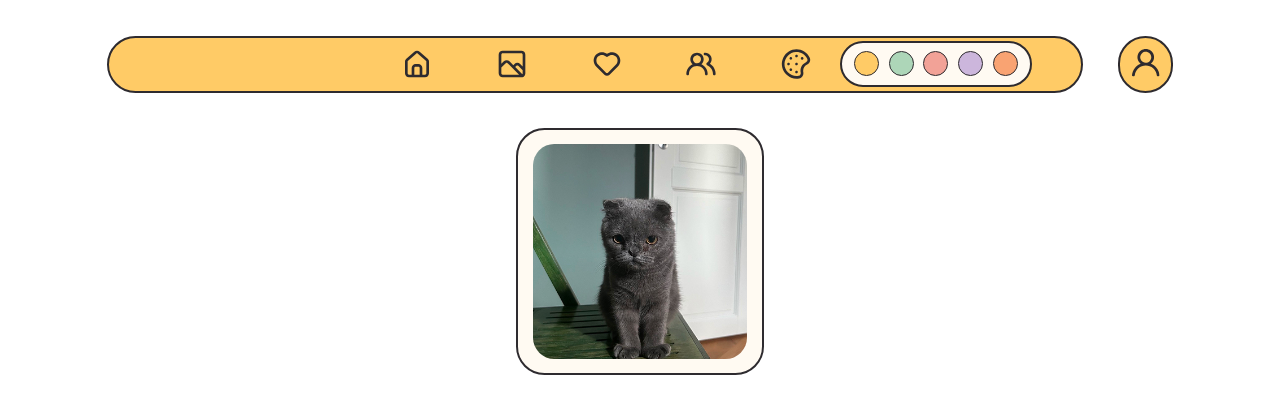
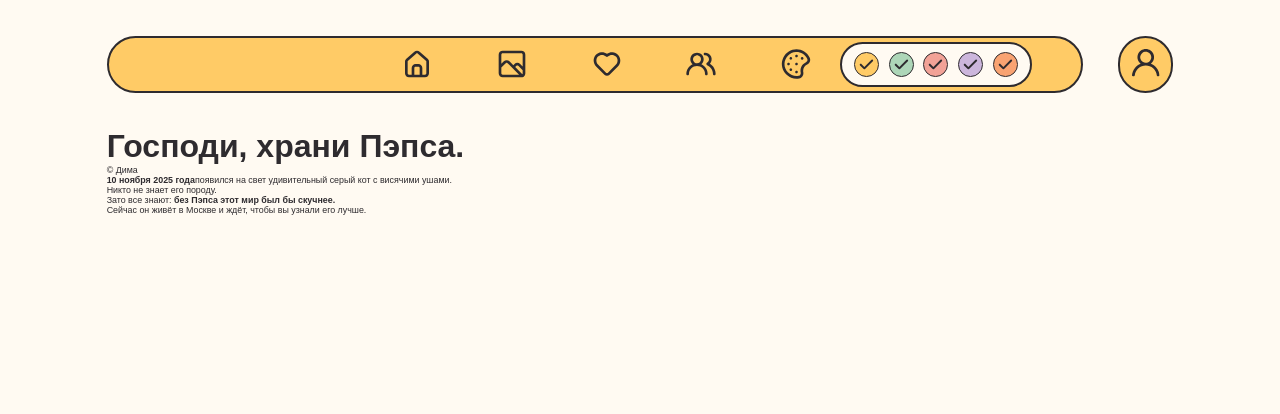
Before and after one commit to sasxaxaxa/pepsogram, a React (Vite) app: page /home in a window 1280 px wide. Shown: the top 414 px of the page. Built offline with nearby package versions, Linux system fonts and the light colour scheme.

Commit message:
home page + theme switcher

```diff
--- a/src/App.tsx
+++ b/src/App.tsx
@@ -13,7 +13,6 @@ function App() {
         <Header/>
         <main>
           <Routes>
-            <Route path="/" element={<div>Test</div>}/>
             <Route path="/home" element={<HomePage/>}/>
             <Route path="/gallery" element={<GalleryPage/>}/>
             <Route path="/favourites" element={<div>Понравившееся</div>}/>
--- a/src/components/ui/ThemeSwitcher.tsx
+++ b/src/components/ui/ThemeSwitcher.tsx
@@ -38,6 +38,7 @@ const ThemeSwitcher = () => {
               className={className}
               mode={mode}
               ariaLabel={ariaLabel}
+              iconName='check'
             />
           </li>
         ))}
--- a/src/pages/GalleryPage.tsx
+++ b/src/pages/GalleryPage.tsx
@@ -1,9 +1,32 @@
+import Button from "../components/ui/Button.tsx";
+
 const GalleryPage = () => {
   return (
     <>
-      <div className=''>
+      <div className="page container home-page">
+        <div className="home-page__wrapper">
+          <h1 className="visually-hidden">Галерея</h1>
+          <div className="card">
+            <div className="card__inner">
+              <img src="src/assets/img/pepsik.jpg" alt="Пэпс" className="card__image" />
 
+              <div className="card__content">
+                <h3 className="card__title">Пэпсик на стуле</h3>
+                <div className="card__bottom">
+                  <span className="card__date">26.04.2026</span>
+                  <Button
+                    iconName="import"
+                    ariaLabel="Скачать"
+                    mode="transparent"
+                    iconSize={28}
+                    className="button--card"
+                  />
+                </div>
+              </div>
+            </div>
+          </div>
 
+        </div>
       </div>
     </>
   )
--- a/src/pages/HomePage.tsx
+++ b/src/pages/HomePage.tsx
@@ -1,26 +1,32 @@
-import Button from "../components/ui/Button";
+import Button from "../components/ui/Button.tsx";
+
 const HomePage = () => {
   return (
     <>
-    <div className="card">
-        <div className="card__inner">
-            <img src="src/assets/img/pepsik.jpg" alt="Пэпс" className="card__image" />
+      <div className="page container home-page">
+        <div className="home-page__wrapper">
+          <h1 className="visually-hidden">Главная</h1>
+          <section className="hero">
+            <div className="hero__wrapper">
+              <div className="hero__block hero__block--info">
+                <p className="h1">Господи, храни Пэпса.</p>
+                <span>© Дима</span>
+                <p>
+                  <strong>10 ноября 2025 года</strong>
+                  появился на свет удивительный серый кот с висячими ушами.<br/>Никто не знает его породу.<br/>
+                  Зато все знают: <strong>без Пэпса этот мир был бы скучнее.</strong><br/>
+                  Сейчас он живёт в Москве и ждёт, чтобы вы узнали его лучше.
+                  </p>
+              </div>
+              <div className="hero__block hero__block--info">
 
-            <div className="card__content">
-                <h3 className="card__title">Пэпсик на стуле</h3>
-                <div className="card__bottom">
-                    <span className="card__date">26.04.2026</span>
-                    <Button
-                        iconName="import"
-                        ariaLabel="Скачать"
-                        mode="transparent"
-                        iconSize={28}
-                        className="button--card"
-                    />
-                </div>
+              </div>
+
             </div>
+          </section>
+
         </div>
-    </div>
+      </div>
     </>
   )
 }
--- a/src/styles/_global.scss
+++ b/src/styles/_global.scss
@@ -19,6 +19,7 @@
 html {
   font-size: calc(100vw / 1440 * 10);
   color: var(--color-default-black);
+  background-color: var(--color-default-white);
 
   font-family: 'Nunito Sans', sans-serif;
   font-weight: 400;
--- a/src/styles/_main.scss
+++ b/src/styles/_main.scss
@@ -1,12 +1,11 @@
 @import "global";
 
 .container {
-  max-width: 120rem;
-  margin: 0 auto;
+  padding: 0 12rem;
 }
 
 .header {
-  padding: 4rem;
+  padding: 4rem 0;
 
   &__inner {
     display: flex;
@@ -40,6 +39,8 @@
 }
 
 .button {
+  transition: all 0.2s cubic-bezier(0.4, 0, 0.2, 1);
+
   &--transparent {
     background: transparent;
     color: var(--color-default-black);
@@ -59,7 +60,6 @@
     padding: 0.7rem;
     border-radius: var(--br-m);
     border: 2px solid transparent;
-    transition: all 0.2s cubic-bezier(0.4, 0, 0.2, 1);
 
     &:hover {
       background: var(--color-default-white);
@@ -77,10 +77,9 @@
   &-header--alt {
     padding: 1.33rem;
     border-radius: var(--br-m);
-    transition: all 0.2s cubic-bezier(0.4, 0, 0.2, 1);
 
     &:hover {
-      background: #f8c25a;
+      background: #F5BE53;
     }
 
     .button__icon {
@@ -109,28 +108,85 @@
     border-radius: 50%;
     border: var(--border-small);
 
+    display: flex;
+    flex-direction: row;
+    align-items: center;
+    justify-content: center;
+
+    .button__icon {
+      color: var(--color-default-black);
+    }
+
     &.button {
       &--yellow {
         background: var(--color-yellow);
+
+        &:hover {
+          background: #F5BE53;
+        }
       }
 
       &--green {
         background: var(--color-green);
+
+        &:hover {
+          background: #8DC99D;
+        }
       }
 
       &--red {
         background: var(--color-red);
+
+        &:hover {
+          background: #E28174;
+        }
       }
 
       &--purple {
         background: var(--color-purple);
+
+        &:hover {
+          background: #B189CE;
+        }
       }
 
       &--orange {
         background: var(--color-orange);
+
+        &:hover {
+          background: #EE8E58;
+        }
       }
     }
   }
+}
+
+.home-page__wrapper {
+  display: flex;
+  flex-direction: column;
+  gap: 6.4rem;
+}
+
+.visually-hidden {
+  display: none;
+}
+
+.h1, h1 {
+  font-size: 3.6rem;
+  font-weight: 700;
+}
+
+.hero {
+  &__wrapper {
+    display: grid;
+    grid-template-columns: repeat(2, 1fr);
+    gap: 4.3rem;
+  }
+
+  &__block--info {
+
+  }
+
 }
 
 .card {
@@ -141,7 +197,6 @@
   background: var(--color-default-white);
   overflow: hidden;
   transition: height 0.3s ease;
-  margin: 0 auto;
   display: grid;
 
   &:hover {
@@ -162,7 +217,7 @@
 
   &__content {
     opacity: 0;
-    padding: 0.5rem;
+    padding-inline: 0.5rem;
   }
 
   &:hover &__content {
@@ -193,8 +248,18 @@
 }
 
 .button--card {
+
   .button__icon {
     width: 2.8rem;
     height: 2.8rem;
+    color: #6A676B;
+    transition: all 0.2s cubic-bezier(0.4, 0, 0.2, 1);
+
+  }
+
+  &:hover {
+    .button__icon {
+      color: var(--color-default-black);
+    }
   }
 }
```
Also changed, not shown: src/assets/icons/sprite.svg.
